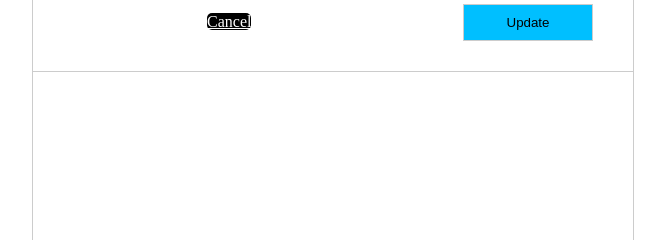
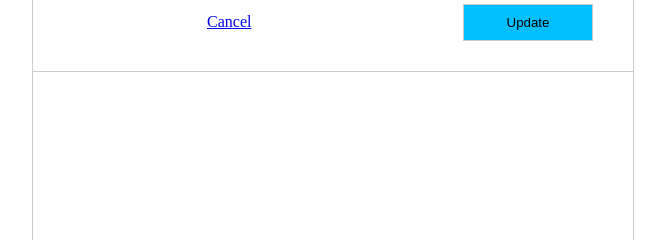
Before and after one commit to sbhattarai1/Twitter-Clone, a Django app: page /edit/20 in a window 1280 px wide. Shown: the part 482-722 px from the top of the page, without its empty margins (307-972 px from the left). Run offline with Django 4.2, Linux system fonts and the light colour scheme; data comes from the database, SQL or seed files in the repository.

Commit message:
updated settings

```diff
--- a/static/css/style.css
+++ b/static/css/style.css
@@ -150,7 +150,7 @@ input.btn {
   margin-bottom: 10px;
   padding: 10px;
 }
-.cancel {
+.cancel a {
   background: black;
   width: 100%;
   color: white;
```
